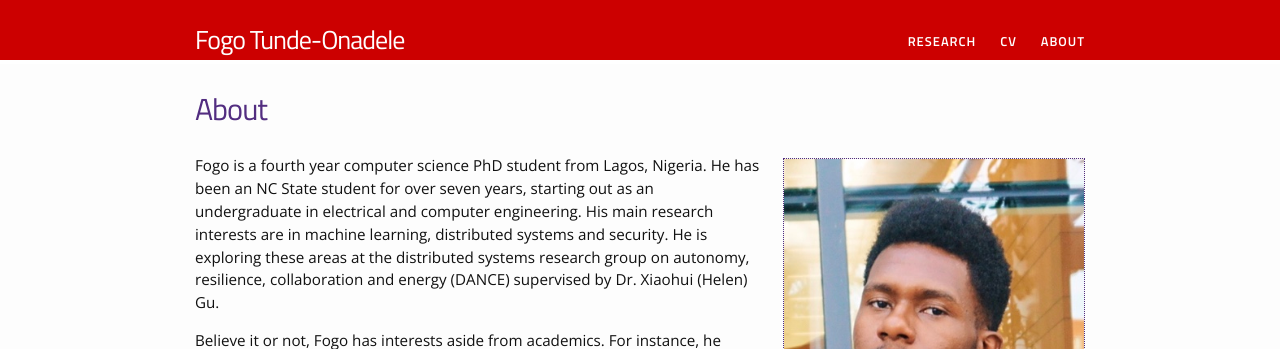
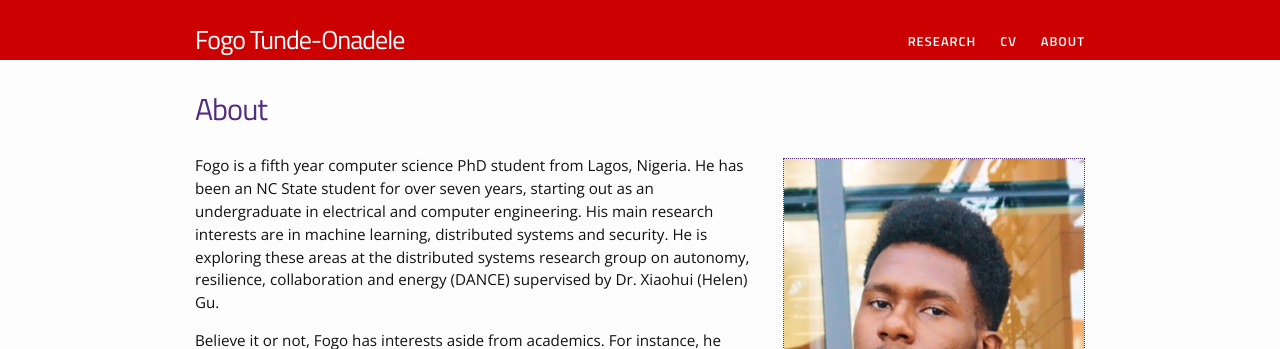
Before and after one commit to fogo-t-o/fogo-t-o.github.io, a Jekyll site: the page built from about.md, in a window 1280 px wide. Shown: the top 349 px of the page. Built offline with Jekyll 4.4.1, drawn with Linux system fonts in a browser that asks for light colours.

Commit message:
update education year

```diff
--- a/about.md
+++ b/about.md
@@ -6,7 +6,7 @@
 
 {% include image.html url="/images/FogoOfficial2020.jpg" caption="" width=300 align="right" %}
 
-Fogo is a fourth year computer science PhD student from Lagos, Nigeria.
+Fogo is a fifth year computer science PhD student from Lagos, Nigeria.
 He has been an NC State student for over seven years, starting out as an undergraduate in electrical and computer engineering.
 His main research interests are in machine learning, distributed systems and security.
 He is exploring these areas at the distributed systems research group on autonomy, resilience, collaboration and energy (DANCE) supervised by Dr. Xiaohui (Helen) Gu.
--- a/index.html
+++ b/index.html
@@ -12,7 +12,7 @@
 My name is Fogo and I engineer computer systems.
 Here, you can learn more about my projects and research.
 <br/><br/>
-I am a fourth year PhD student at the <a href="http://csc.ncsu.edu">Computer Science department</a> of NC State University.
+I am a fifth year PhD student at the <a href="http://csc.ncsu.edu">Computer Science department</a> of NC State University.
 In particular, I am exploring my Machine Learning and Security interests at the Systems (<a href="http://dance.csc.ncsu.edu">DANCE</a>) lab group supervised by <a href="http://www.csc2.ncsu.edu/faculty/xgu/">Dr. Xiaohui (Helen) Gu</a>.
 <br/>
 I graduated from NC State University with a Masters of Science degree in Computer Science in 2019. In 2017, I graduated with Bachelor of Science degrees in Electrical and Computer Engineering from NC State University as well.
```
